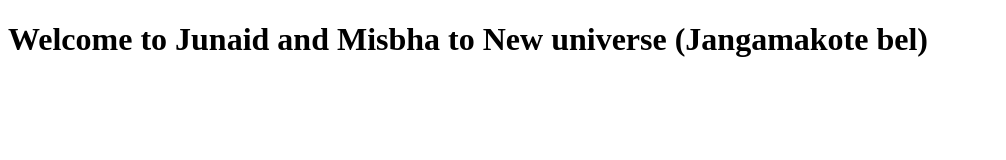
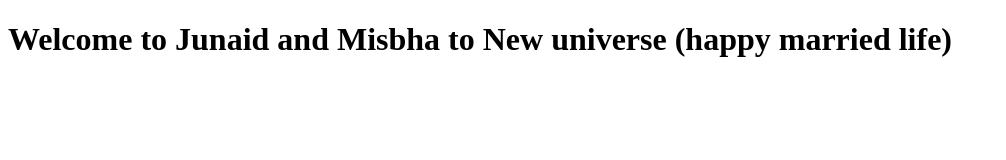
Before and after one commit to JunaidPashaI/EC2_webserver, a plain HTML site: page index.html in a window 1280 px wide. Shown: the whole page, without its empty margins (0-1006 px from the left). Drawn offline with Linux system fonts and the light colour scheme.

Commit message:
parametrr

```diff
--- a/index.html
+++ b/index.html
@@ -6,6 +6,6 @@
     <title>My Page Title</title>
 </head>
 <body>
-    <h1>Welcome to Junaid and Misbha to New universe (Jangamakote bel)</h1>
+    <h1>Welcome to Junaid and Misbha to New universe (happy married life)</h1>
 </body>
 </html>
```
